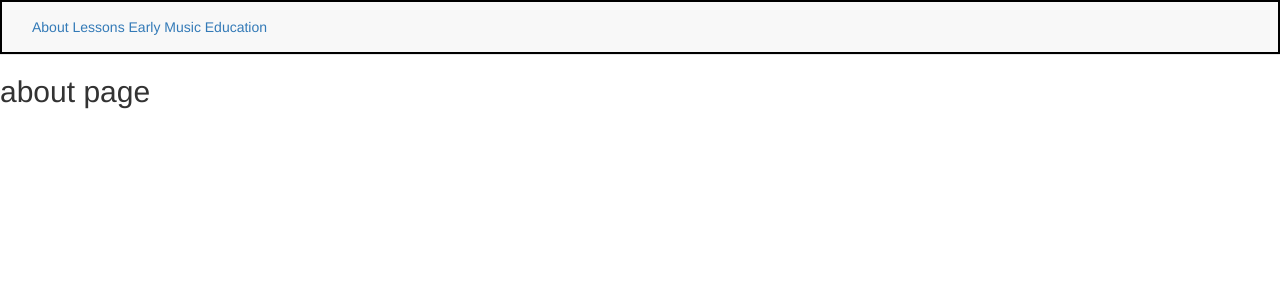
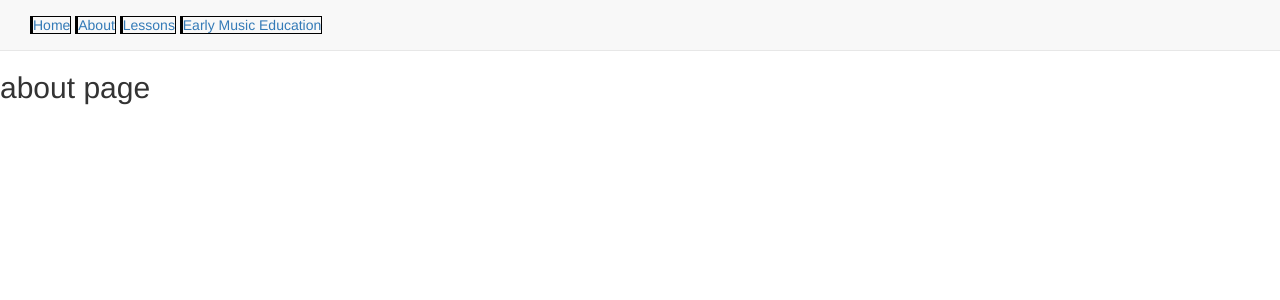
Before and after one commit to emilywatkins/music_teacher_site, a Rails app: page /about in a window 1280 px wide. Shown: the top 300 px of the page. Run offline with Rails 7, Linux system fonts and the light colour scheme; style sheets or scripts are compiled from the project's sources; some libraries are stand-ins or nearby versions.

Commit message:
add additional routing and styling.

```diff
--- a/app/assets/stylesheets/application.scss
+++ b/app/assets/stylesheets/application.scss
@@ -15,10 +15,7 @@
  @import "bootstrap-sprockets";
  @import "bootstrap";
 
-#nav {
-  border: solid black 2px;
-}
 
 #nav a {
-
+  border: 1px solid black;
 }
--- a/app/views/layouts/_navbar.html.erb
+++ b/app/views/layouts/_navbar.html.erb
@@ -1,6 +1,7 @@
 <nav class="navbar navbar-default navbar-static-top">
   <div class="container-fluid" id="nav">
     <div class="navbar-text navbar-left">
+      <a><%= link_to 'Home', root_path %></a>
       <a><%= link_to 'About', about_index_path %></a>
       <a><%= link_to 'Lessons', lessons_path %></a>
       <a><%= link_to 'Early Music Education', music_ed_index_path %></a>
```
